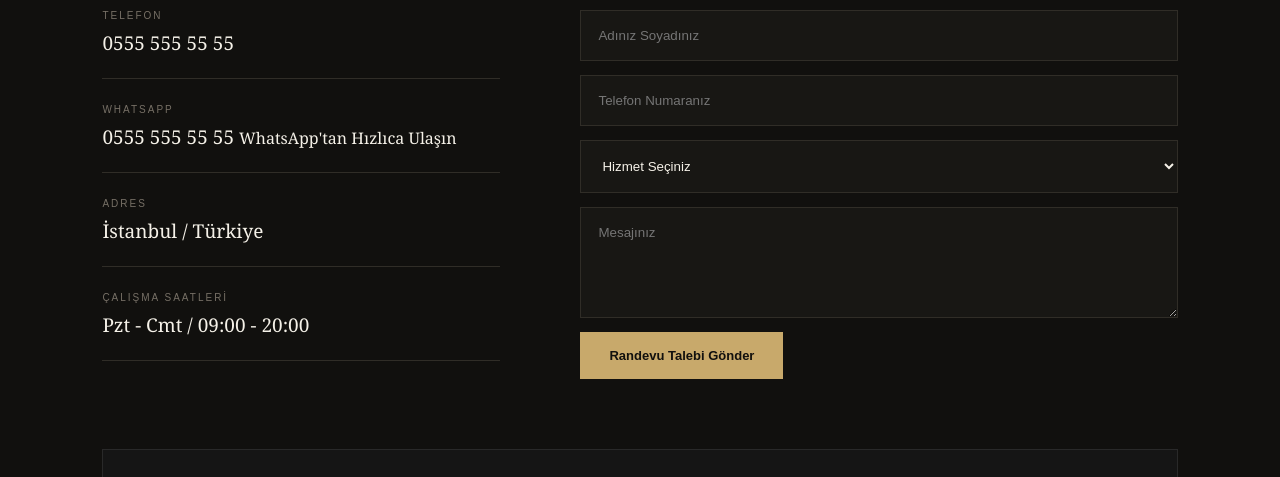
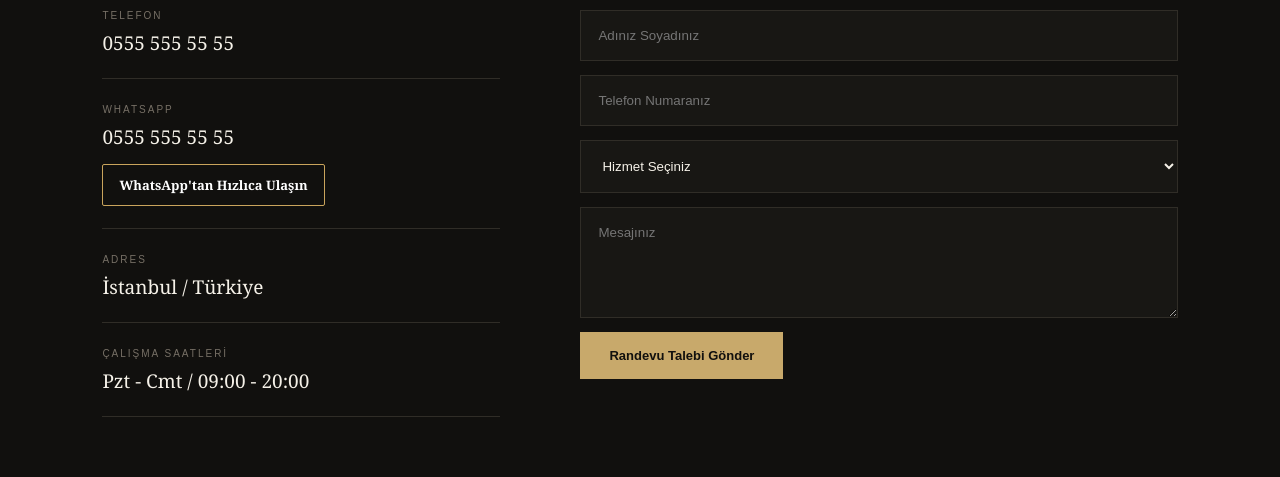
Before and after one commit to emreryurek/berber, a plain HTML site: page index.html in a window 1280 px wide. Shown: the part 4220-4697 px from the top of the page. Drawn offline with Linux system fonts and the light colour scheme.

Commit message:
Update style.css

```diff
--- a/style.css
+++ b/style.css
@@ -837,3 +837,28 @@ footer p {
     background: #1c1c1c;
     color: #c9a45c;
 }
+/* ========================================
+   WHATSAPP BUTONU
+======================================== */
+
+.whatsapp-button {
+    display: block;
+    width: fit-content;
+    margin-top: 14px;
+    padding: 11px 16px;
+    background: transparent;
+    border: 1px solid #c9a45c;
+    color: #ffffff !important;
+    font-size: 13px;
+    font-weight: bold;
+    text-decoration: none;
+    border-radius: 2px;
+    transition: background-color 0.15s ease;
+}
+
+.whatsapp-button:hover {
+    background: #1c1c1c;
+    border-color: #c9a45c;
+    color: #ffffff !important;
+    transform: none;
+}
```
